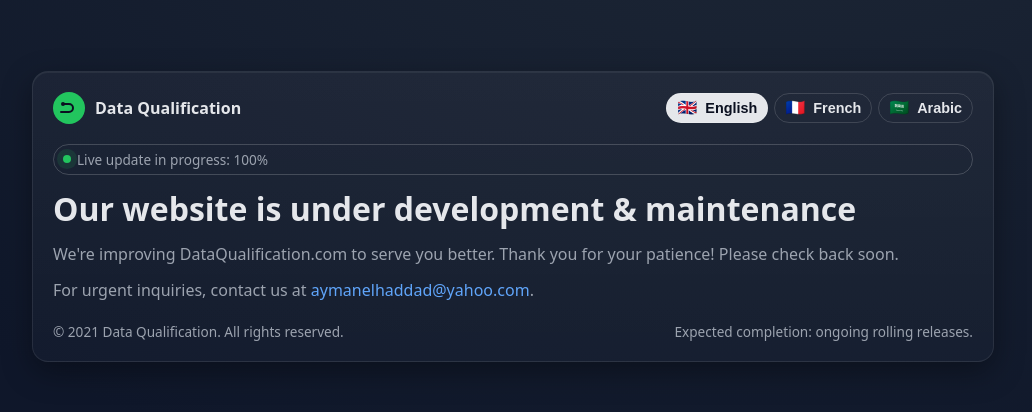
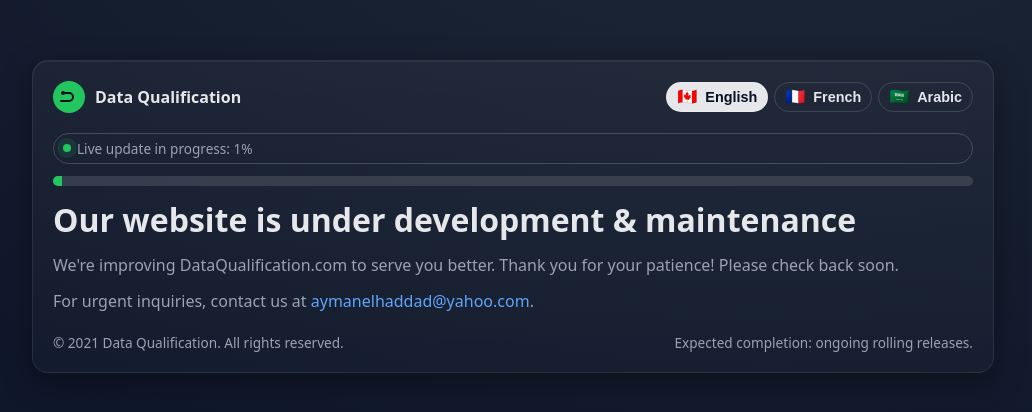
Before and after one commit to AymanElhaddad/aymanelhaddad.github.io, a plain HTML site: page index.html in a window 1280 px wide. Shown: the part 184-596 px from the top of the page, without its empty margins (127-1159 px from the left). Drawn offline with Linux system fonts and the light colour scheme.

Commit message:
Update index.html

```diff
--- a/index.html
+++ b/index.html
@@ -19,6 +19,8 @@
       --muted: #9ca3af;
       --accent: #22c55e;
       --link: #60a5fa;
+      --bar-bg: rgba(255,255,255,0.12);
+      --bar-fill: #22c55e;
     }
 
     html, body { height: 100%; margin: 0; padding: 0; }
@@ -79,6 +81,9 @@
     .pill { display: inline-flex; align-items: center; gap: 6px; padding: 5px 9px; border-radius: 999px; border: 1px solid rgba(255,255,255,0.18); color: var(--muted); font-size: 0.85rem; }
     .dot { width: 8px; height: 8px; border-radius: 50%; background: var(--accent); box-shadow: 0 0 0 6px rgba(34,197,94,0.12); }
 
+    .progress { width: 100%; height: 10px; background: var(--bar-bg); border-radius: 999px; overflow: hidden; }
+    .progress-bar { height: 100%; width: 1%; background: var(--bar-fill); transition: width .6s ease; }
+
     footer { display: flex; flex-direction: column; align-items: center; justify-content: center; gap: 8px; text-align: center; color: var(--muted); font-size: 0.85rem; }
     a { color: var(--link); text-decoration: none; }
     a:hover { text-decoration: underline; }
@@ -107,7 +112,7 @@
           <span data-i18n="lang-button">Language</span>
         </button>
         <nav class="lang" id="lang-menu" aria-label="Language switcher">
-          <button id="btn-en" data-lang="en" aria-pressed="true"><span class="flag">🇬🇧</span><span class="label">English</span></button>
+          <button id="btn-en" data-lang="en" aria-pressed="true"><span class="flag">🇨🇦</span><span class="label">English</span></button>
           <button id="btn-fr" data-lang="fr" aria-pressed="false"><span class="flag">🇫🇷</span><span class="label">Français</span></button>
           <button id="btn-ar" data-lang="ar" aria-pressed="false"><span class="flag">🇸🇦</span><span class="label">العربية</span></button>
         </nav>
@@ -115,7 +120,10 @@
     </header>
 
     <main>
-      <div class="pill"><span class="dot"></span><span data-i18n="status" id="progress">Live update in progress</span></div>
+      <div class="pill"><span class="dot"></span><span data-i18n="status" id="progress-text">Live update in progress</span></div>
+      <div class="progress" role="progressbar" aria-valuemin="0" aria-valuemax="100" aria-valuenow="1" aria-label="Site update progress">
+        <div class="progress-bar" id="progress-bar"></div>
+      </div>
       <h1 data-i18n="title">Our website is under development & maintenance</h1>
       <p data-i18n="desc">We're improving DataQualification.com to serve you better. Thank you for your patience! Please check back soon.</p>
       <p data-i18n="contact">For urgent inquiries, contact us at <a href="mailto:aymanelhaddad@yahoo.com">aymanelhaddad@yahoo.com</a>.</p>
@@ -128,11 +136,13 @@
   </div>
 
   <script>
-    const startDate = new Date('2021-01-01'); // reference date
-    const today = new Date();
-    const daysPassed = Math.floor((today - startDate) / (1000 * 60 * 60 * 24));
-    let progress = 1 + daysPassed; // start at 1% then +1 per day
-    if(progress > 100) progress = 100;
+    // Progress: start 1% today, +1% every day after, capped at 100%
+    const startDate = new Date();
+    startDate.setHours(0,0,0,0); // normalize to midnight local time
+    const now = new Date();
+    const daysPassed = Math.floor((now.setHours(0,0,0,0) - startDate) / (1000 * 60 * 60 * 24));
+    let progress = 1 + Math.max(0, daysPassed);
+    if (progress > 100) progress = 100;
 
     const messages = {
       en: {
@@ -180,6 +190,9 @@
     const btnEn = document.getElementById('btn-en');
     const btnFr = document.getElementById('btn-fr');
     const btnAr = document.getElementById('btn-ar');
+    const progressText = document.getElementById('progress-text');
+    const progressBar = document.getElementById('progress-bar');
+    const progressContainer = document.querySelector('.progress');
 
     function setDir(lang){ app.setAttribute('dir', lang === 'ar' ? 'rtl' : 'ltr'); }
 
@@ -195,7 +208,7 @@
       setDir(lang);
       document.querySelectorAll('[data-i18n]').forEach(el => {
         const key = el.getAttribute('data-i18n');
-        if(key === 'lang-button') return;
+        if(key === 'lang-button') return; // handled separately
         const template = dict[key] || messages.en[key] || '';
         const rendered = template;
         if(/<a|<br|<strong|<em|<span/.test(rendered)){
@@ -219,15 +232,23 @@
 
     langToggle.addEventListener('click', toggleMenu);
 
+    // Close when clicking outside
     document.addEventListener('click', (e) => {
       if (!langMenu.contains(e.target) && !langToggle.contains(e.target)) closeMenu();
     });
 
+    // Initialize i18n
     const saved = localStorage.getItem('dq-lang');
     const browser = (navigator.language || 'en').slice(0,2);
     const initial = saved || (['en','fr','ar'].includes(browser) ? browser : 'en');
+    applyI18n(initial);
 
-    applyI18n(initial);
+    // Apply progress bar state
+    progressBar.style.width = progress + '%';
+    const isRtl = app.getAttribute('dir') === 'rtl';
+    progressContainer.style.direction = isRtl ? 'rtl' : 'ltr';
+    const pb = document.querySelector('.progress');
+    pb.setAttribute('aria-valuenow', String(progress));
   </script>
 </body>
 </html>
```
